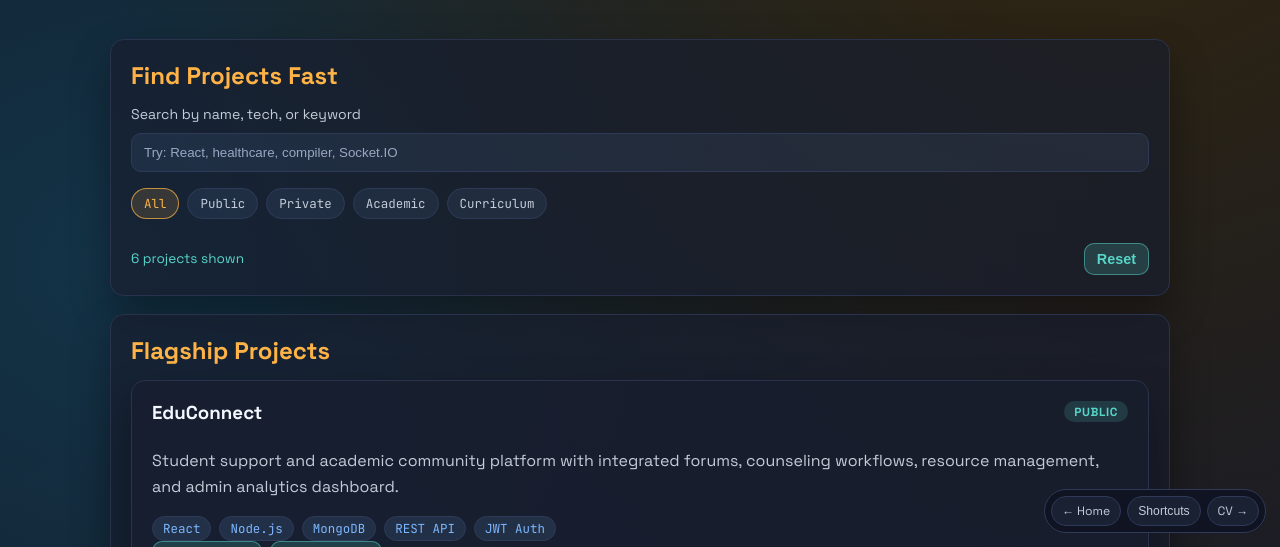
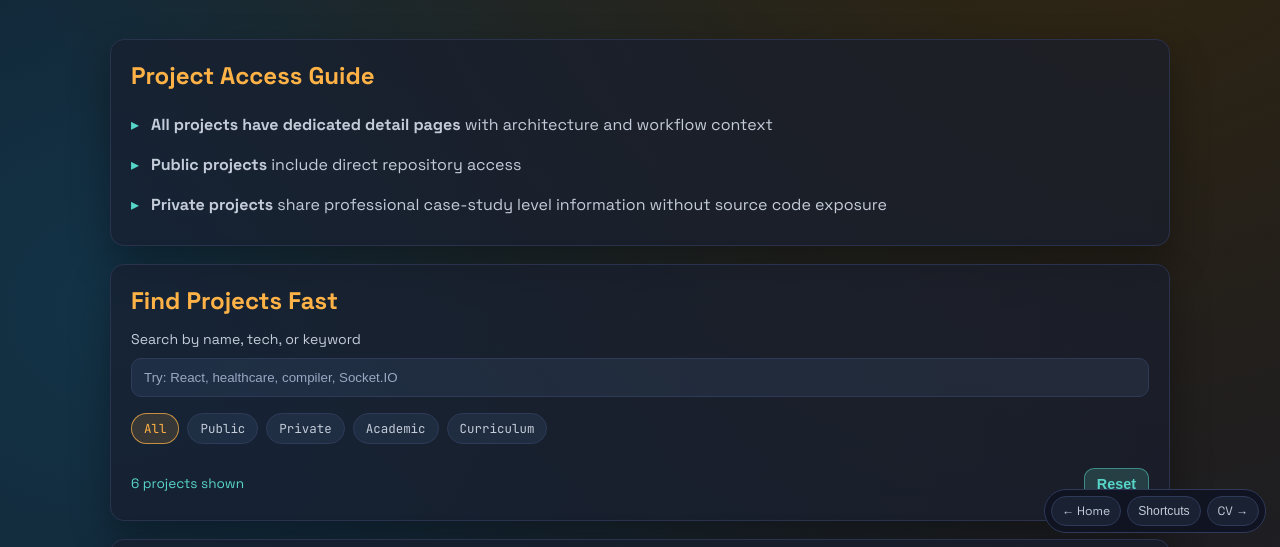
Before and after one commit to AliShah1029384756/AliShah1029384756, a plain HTML site: page projects.html in a window 1280 px wide. Shown: the part 253-800 px from the top of the page. Drawn offline with Linux system fonts and the light colour scheme.

Commit message:
Profile alignment: repository upgrade framework and project access guidance

```diff
--- a/projects.html
+++ b/projects.html
@@ -31,6 +31,15 @@
   </header>
 
   <main>
+    <section class="panel">
+      <h2>Project Access Guide</h2>
+      <ul class="about-list">
+        <li><strong>All projects have dedicated detail pages</strong> with architecture and workflow context</li>
+        <li><strong>Public projects</strong> include direct repository access</li>
+        <li><strong>Private projects</strong> share professional case-study level information without source code exposure</li>
+      </ul>
+    </section>
+
     <section class="panel projects-control-panel">
       <h2>Find Projects Fast</h2>
       <div class="projects-controls">
```
Also changed, not shown: 1 other file.
